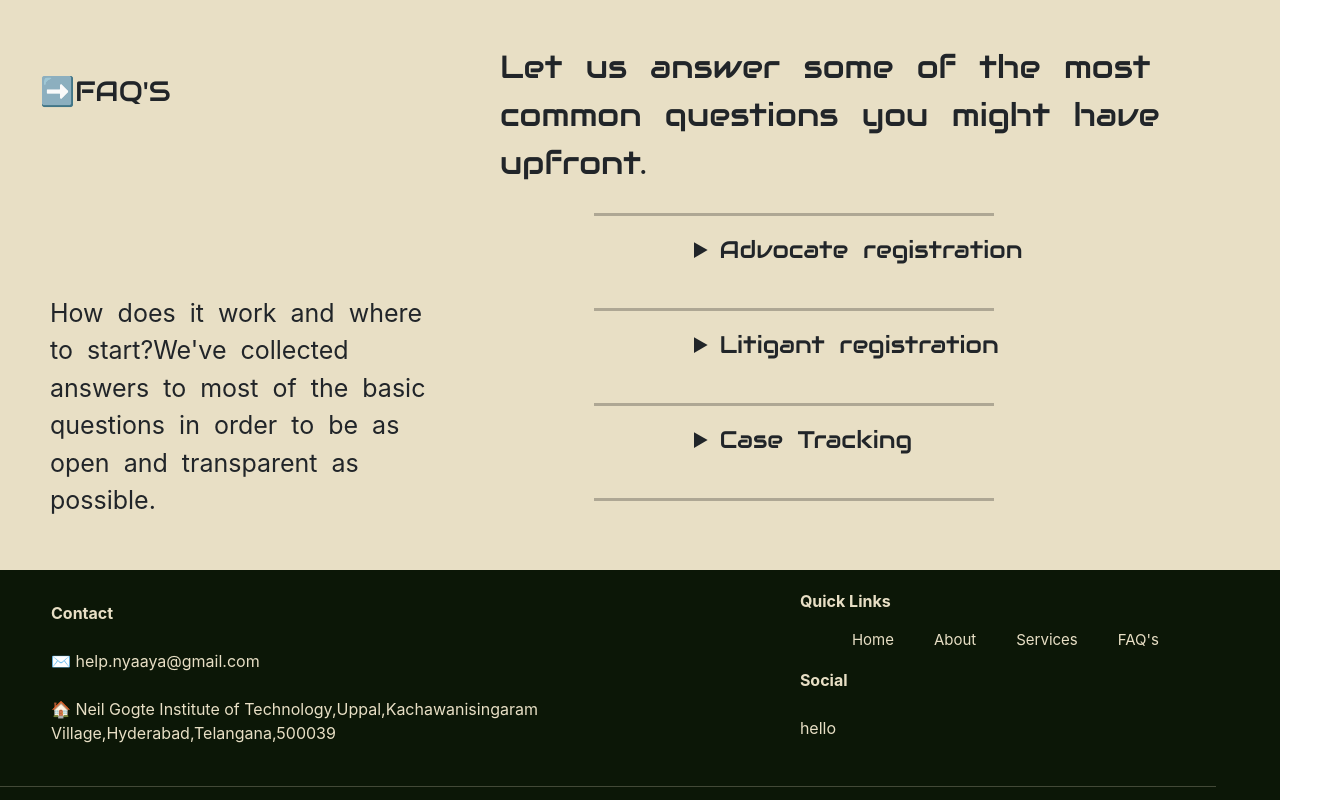
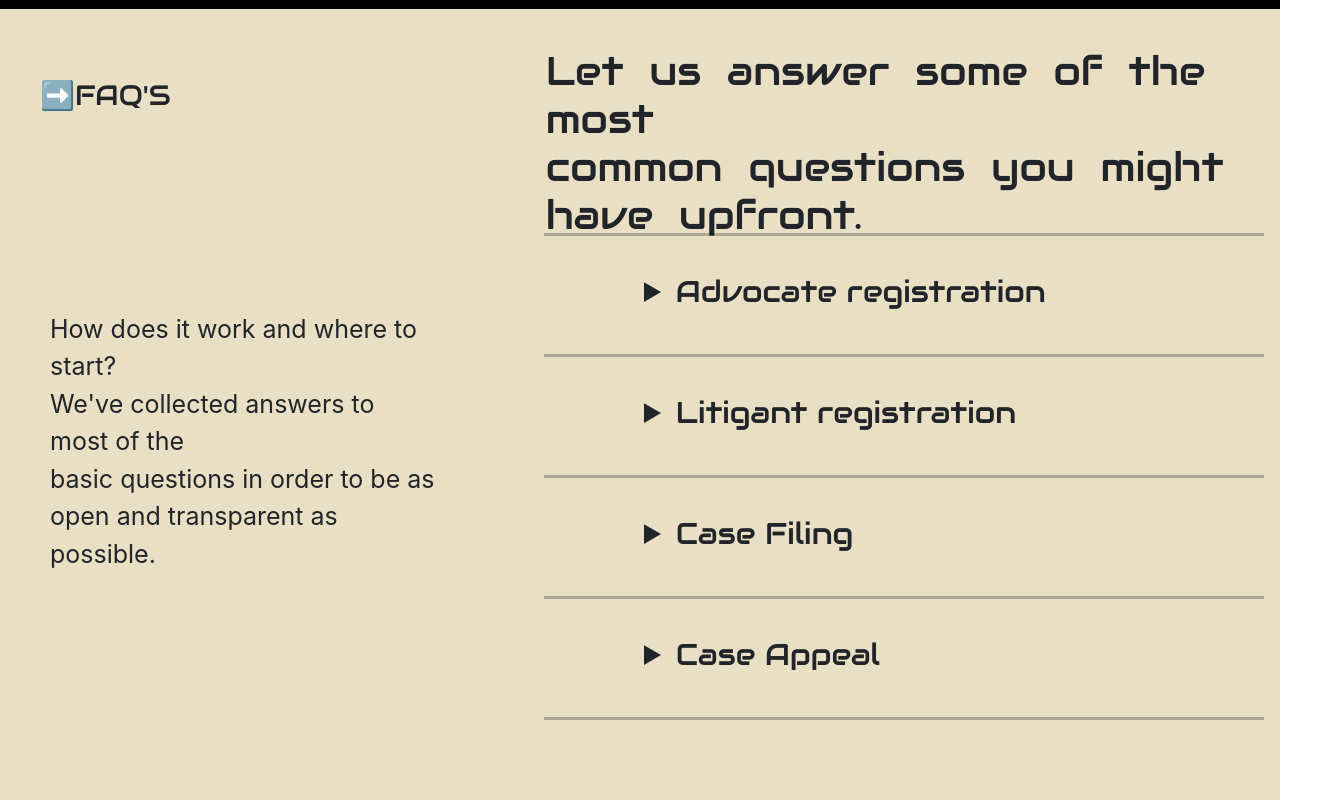
Before and after one commit to udaykumarcoder/NyaayaG160, a React (Create React App) app in the folder eportal/: page / in a window 1280 px wide. Shown: the part 1780-2580 px from the top of the page, 1344 px wide, since content can reach past the window. Built offline with nearby package versions, Linux system fonts and the light colour scheme.

Commit message:
except faq all made 2 laptop responsive

```diff
--- a/eportal/src/screens/About.css
+++ b/eportal/src/screens/About.css
@@ -13,7 +13,6 @@
 
 .card {
   display: flex;
-  width: 45vw;
   margin: 10px;
   border-radius: 1px;
 }
@@ -26,7 +25,7 @@
 .card-body {
 
   padding: 10px;
-  margin: 10px;
+  margin-left: 10px;
 }
 .card-text{
   font-size: 1.5rem;
@@ -34,20 +33,22 @@
 .vision {
   margin: 10px;
   padding: 10px;
-  width: 45vw;
   color: white;
   word-wrap: break-word;
 }
 .box1{
   background-color: #e2dbd3;
   height: 12em;
-  width: 34em;
+  width: 32em;
   margin-top: 4rem;
+  margin-left: 45px;
 }
 .box2{
   background-color: #B09067;
   height: 12em;
-  width: 34em;
+  width: 32em;
+  margin-left: 45px;
+
 
 }
 
@@ -59,9 +60,7 @@
 .abtheadings{
   color: #B09067;
 }
-.abtboxcontent{
-  font-size: 1.2em;
-}
+
 
 .abtbuttons{
   display: flex;
@@ -83,6 +82,29 @@
   padding: 34px;
 }
 
-.aboutpage p {
-  font-size: 1.2rem;
+
+/* CSS for 17-inch Laptop */
+@media screen and (min-width: 1367px) {
+  .vision {
+    width: 55vw;
+  }
+  .abtboxcontent{
+    font-size: 1.6rem;
+  }
+  .aboutpage p {
+    font-size: 1.5rem;
+  }
 }
+
+/* CSS for 14-inch Laptop */
+@media screen and (max-width: 1366px) {
+  .vision{
+    width: 45vw;
+  }
+  .abtboxcontent{
+    font-size: 1.2rem;
+  }
+  .aboutpage p {
+    font-size: 1.3rem;
+  }
+}
--- a/eportal/src/screens/Contact.css
+++ b/eportal/src/screens/Contact.css
@@ -4,35 +4,19 @@
   background-color: #0c1707;
   color: #e8dfc5;
 }
-hr{
-width: 95%;
-}
+
 .content1{
 padding-top: 30px;
 padding-left: 50px;
 }
-#c1{
-display: flex;
-position: absolute;
-/* padding-left: 1040px; */
-}
-.c2{
-display: flex;
-position :absolute;
-margin-top: -10px;
-/* padding-left: 1000px; */
-text-align: right;
-}
+
 .nav{
-/* padding-left: 750px; */
+
 margin-top: 30px;
 font-size: 15px;
 
 }
-.nav ul{
 
-padding-right: 100px;
-}
 .nav ul li{
 list-style-type: none;
 display: inline;
@@ -43,3 +27,46 @@ margin: 0px 20px;
 color:  #e8dfc5;
 text-decoration: none;
 }
+
+
+/* CSS for 17-inch Laptop */
+@media screen and (min-width: 1367px) {
+  .content2{
+
+    padding-left: 15rem;
+
+    }
+  .c1{
+
+    padding-left: 15rem;
+
+  }
+  .c2{
+  display: flex;
+  margin-top: 20px;
+  padding-left: 15rem;
+
+
+  }
+}
+
+/* CSS for 14-inch Laptop */
+@media screen and (max-width: 1366px) {
+  .content2{
+
+    padding-left: 1rem;
+
+    }
+  .c1{
+  padding-left: 0;
+    /* padding-left: 15rem; */
+
+  }
+  .c2{
+  display: flex;
+  margin-top: 20px;
+  /* padding-left: 15rem; */
+
+
+  }
+}
--- a/eportal/src/screens/Contact.js
+++ b/eportal/src/screens/Contact.js
@@ -20,7 +20,8 @@ const Contact = () => {
       </section>
       </td>
       <td>
-      <b className="c2">Quick Links</b>
+      <div className="c2"><b >Quick Links</b></div>
+
       <section className="content2">
       <div className="nav">
       <ul>
@@ -35,7 +36,7 @@ const Contact = () => {
       <b id="c1">Social</b>
       <br/>
       <br/>
-      <p id="c1">hello</p>
+      {/* <p id="c1">hello</p> */}
       </section>
       </td>
       </tr>
--- a/eportal/src/screens/Faq.css
+++ b/eportal/src/screens/Faq.css
@@ -1,67 +1,62 @@
-.fcontainer {
+.fcontainer{
     background-color: #e8dfc5;
     height: 800px;
-    width: 100vw;
+    width: 100%;
 
 }
-
-.fmainblock {
+.fmainblock{
     display: flex;
 }
-
-.fheading {
-    font-size: 70px;
+.fheading{
+    font-size: 30px;
     padding: 40px;
-    margin-top: 40px;
+    margin-top: 30px;
+    padding-bottom: 80px;
     font-family: 'Audiowide', sans-serif;
 
 
 }
-
-.fblock2 {
+.fblock2{
     word-spacing: 13px;
-    margin-top: 3rem;
     font-family: 'Audiowide', sans-serif;
 
 }
-
-.fpara {
-    margin-top: 5.5rem;
-    word-spacing: 7px;
+.fpara{
+    margin-top: 60px;
     padding: 50px;
     font-size: 25px;
-    width: 500px;
 }
+.fblock2{
+   margin-left: 3rem;
+   margin-top: -12px;
+   padding: 50px;
+   font-size: 20px;
+   padding-left: 10px;
+}
+.bigbox{
+    width: 800px;
+    height: 500px;
 
-.bigbox {
-
-    word-spacing: 7px;
-    padding: 50px;
-    width: 600px;
-    margin-top: 8rem;
     position: absolute;
+    margin-top: 13rem;
     margin-left: 34rem;
-
 }
-
-.hr {
-    width: 25rem;
+.hr{
+    width: 90%;
     height: 3px;
+    color: solid black;
     background-color: black;
     border: none;
 }
-
-.labels {
-
+.labels{
+    padding-top: 17px;
     padding-left: 100px;
-    font-size: 0.5rem;
 }
-
-.font {
-    font-size: 1.5rem;
+.font{
+    font-size: 30px;
     font-family: 'Audiowide', sans-serif;
 }
-
-.lpara{
-    font-size: 1.5rem;
+#faq
+{
+    overflow-x:hidden;
 }
--- a/eportal/src/screens/Faq.js
+++ b/eportal/src/screens/Faq.js
@@ -1,54 +1,72 @@
-import React, { useState } from 'react';
+import React from 'react'
 import './Faq.css';
 
 const Faq = () => {
-  const [height, setHeight] = useState('auto'); // initial height
-
-  const toggleDropdown = () => {
-    // adjust height when dropdown is toggled
-    setHeight(height === 'auto' ? '100vh' : 'auto');
-  };
-
   return (
-    <div className="fcontainer w-full" id='faq' style={{ height: height }}>
+    <>
+    <div className="fcontainer" id='faq'>
       <div className="fmainblock">
       <div className="fblock1">
       <div className="fheading">
       <h3> ➡️FAQ'S</h3>
       </div>
       <div className="fpara">
-            How does it work and where to start?We've collected answers to most of the basic questions in order to be as open and transparent as possible.
+        <p>How does it work and where to start?<br/> We've collected answers to most of the
+        <br/>basic questions in order to
+        be as <br/>open and transparent
+        as possible.</p>
       </div>
       </div>
-        <div className="fblock2 fs-2">
-          <p>Let us answer some of the most common questions you might have upfront.</p>
+      <div className="fblock2">
+        <h1>Let us answer some of the most <br/> common questions
+        you might <br/>have upfront.</h1>
+
       </div>
       <div className='bigbox'>
-          <br/>
+
         <hr className='hr'/>
-          <details className='labels' onClick={toggleDropdown}>
+        <details className='labels'>
         <summary className='font'>Advocate registration</summary>
-              <p className='lpara'>Let us answer some of the most common questions you might have upfront.</p>
+        Let us answer some of the <br/>
+        most common questions <br/>
+        you might have upfront.
         </details>
         <br/>
         <hr className='hr'/>
-          <details className='labels' onClick={toggleDropdown}>
+        <details className='labels'>
         <summary className='font'>Litigant registration</summary>
-            <p className='lpara'>Let us answer some of the most common questions you might have upfront.</p>
-
+        1.I am an Advocate,how should I register myself on Nyaaya? <br/>
+        To register on eFiling, fill up the online registration form. Click on the ‘New userRegister here’ link in the log-in screen to access the registration form.<br/>
+        Facility for verification by Bar Council is also provided in the form. If there is no change in data fetched from Bar Council records, verification process is completed instantly.<br/>
+        If there is some change in the data fetched from the Bar Council records, such as mobile number, or if the data is not available with Bar Counciluser can register by entering the new mobile number.<br/>
+        In such cases, registration can be completed, however the verification will be done later. You may have to wait for accessing the services till re-verification from Bar Council is complete.
         </details>
         <br/>
         <hr className='hr'/>
-          <details className='labels' onClick={toggleDropdown}>
-            <summary className='font'>Case Tracking</summary>
-            <p className='lpara'>Let us answer some of the most common questions you might have upfront.</p>
+        <details className='labels'>
+        <summary className='font'>Case Filing</summary>
+        Let us answer some of the <br/>
+        most common questions <br/>
+        you might have upfront.
         </details>
         <br/>
         <hr className='hr'/>
+        <details className='labels'>
+        <summary className='font'>Case Appeal</summary>
+        Let us answer some of the <br/>
+        most common questions <br/>
+        you might have upfront.
+        </details>
+        <br/>
+        <hr className='hr'/>
+
       </div>
       </div>
+
+
     </div>
+    </>
   )
 }
 
-export default Faq;
+export default Faq
```
Lines whose indentation alone changed are shown as unchanged.
